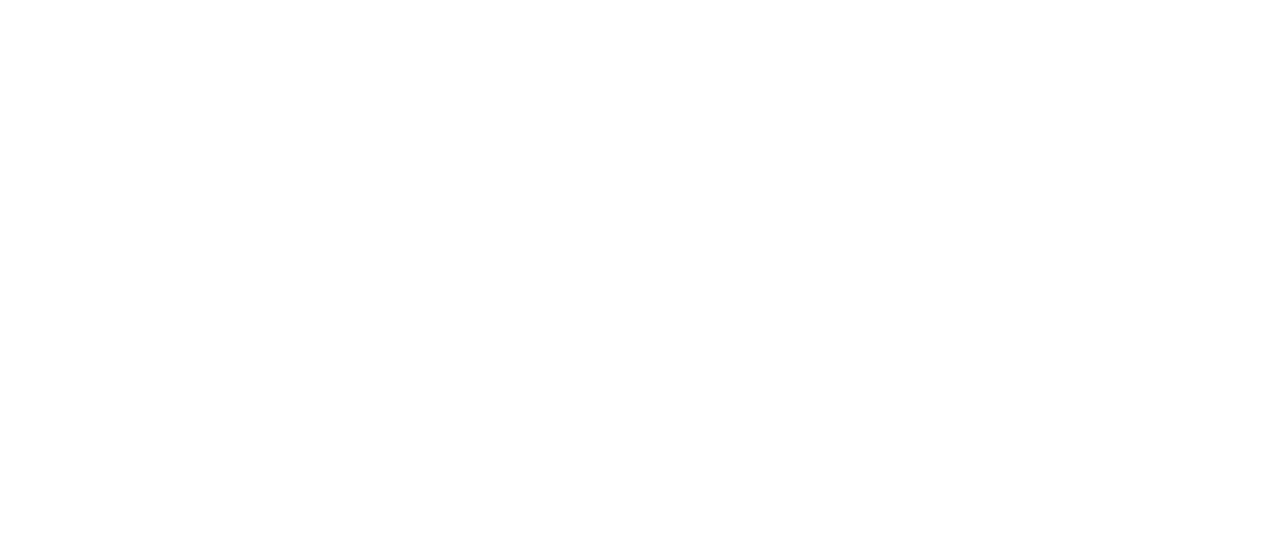
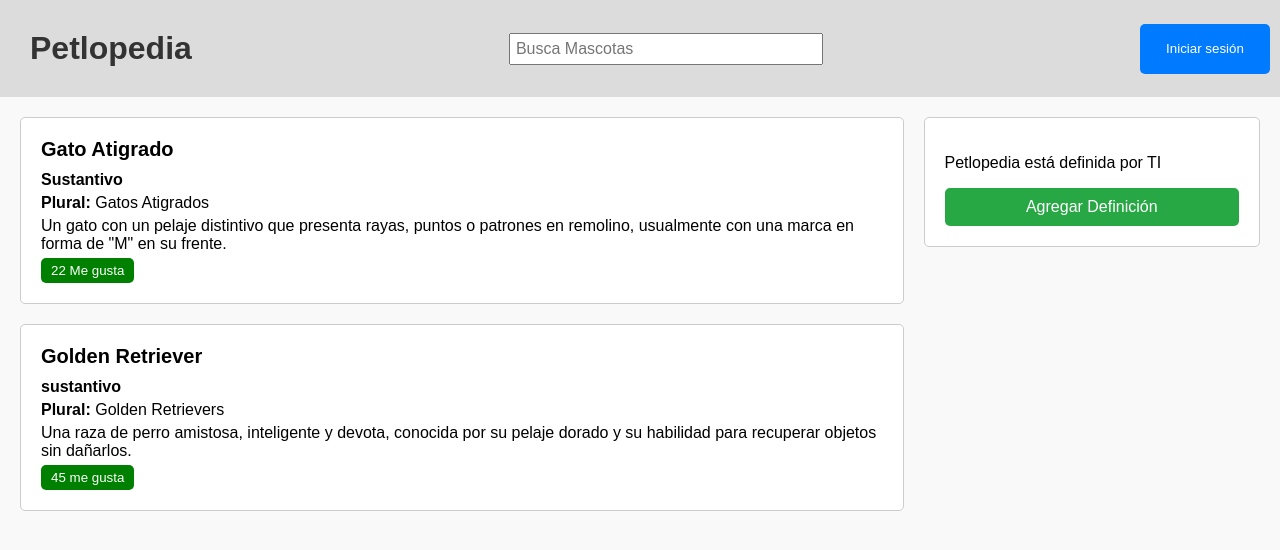
Before and after one commit to pzunigal/eventoOnClick, a plain HTML site: page index.html in a window 1280 px wide. Drawn offline with Linux system fonts and the light colour scheme.

Commit message:
Se agrega funciones con JavaScript

```diff
--- a/index.html
+++ b/index.html
@@ -4,8 +4,36 @@
     <meta charset="UTF-8">
     <meta name="viewport" content="width=device-width, initial-scale=1.0">
     <title>Evento On Click</title>
+    <link rel="stylesheet" href="styles.css">
 </head>
 <body>
-
+    <header>
+        <h1>Petlopedia</h1>
+        <input type="text" placeholder="Busca Mascotas">
+        <button id="loginButton">Iniciar sesión</button>
+    </header>
+    <div class="container">
+        <div class="definitions">
+            <div class="definition">
+                <h3 id="defitionTitle1">Gato Atigrado</h3>
+                <p><strong>Sustantivo</strong></p>
+                <p><strong>Plural:</strong> Gatos Atigrados</p>
+                <p>Un gato con un pelaje distintivo que presenta rayas, puntos o patrones en remolino, usualmente con una marca en forma de "M" en su frente.</p>
+                <button id="likeButton1">22 Me gusta</button>
+            </div>
+            <div class="definition">
+                <h3 id="definitionTitle2">Golden Retriever</h3>
+                <p><strong>sustantivo</strong></p>
+                <p><strong>Plural:</strong> Golden Retrievers</p>
+                <p>Una raza de perro amistosa, inteligente y devota, conocida por su pelaje dorado y su habilidad para recuperar objetos sin dañarlos.</p>
+                <button id="likeButton2">45 me gusta</button>
+            </div>
+        </div>
+        <div class="sidebar">
+            <p>Petlopedia está definida por TI</p>
+            <button id="addButton">Agregar Definición</button>
+        </div>
+    </div>
+    <script src="script.js"></script>
 </body>
 </html>
--- a/script.js
+++ b/script.js
@@ -0,0 +1,32 @@
+const button = document.getElementById("loginButton");
+const addButton = document.getElementById("addButton");
+const likeButton1 = document.getElementById("likeButton1");
+const likeButton2 = document.getElementById("likeButton2");
+const definitionTitle1 = document.getElementById("definitionTitle1");
+const definitionTitle2 = document.getElementById("definitionTitle2");
+
+button.onclick = function() {
+    if (button.textContent === "Iniciar sesión") {
+        button.textContent = "Cerrar sesión";
+    } else {
+        button.textContent = "Iniciar sesión";
+    }
+};
+
+addButton.onclick = function() {
+    addButton.style.display = "none";
+};
+
+likeButton1.onclick = function() {
+    let count = parseInt(likeButton1.textContent.split(' ')[0]);
+    count++;
+    likeButton1.textContent = `${count} Me gusta`;
+    alert("Te gustó la definición: " + definitionTitle1.textContent);
+};
+
+likeButton2.onclick = function() {
+    let count = parseInt(likeButton2.textContent.split(' ')[0]);
+    count++;
+    likeButton2.textContent = `${count} Me gusta`;
+    alert("Te gustó la definición: " + definitionTitle2.textContent);
+};
--- /dev/null
+++ b/styles.css
@@ -0,0 +1,108 @@
+
+body {
+    font-family: Arial, sans-serif;
+    margin: 0;
+    padding: 0;
+    background-color: #f9f9f9;
+}
+
+h1 {
+    text-align: center;
+    margin: 20px 0;
+    color: #333;
+    padding-left: 20px;
+}
+
+header {
+    background-color: #dcdcdc;
+    padding: 10px;
+    display: flex;
+    justify-content: space-between;
+    align-items: center;
+}
+
+header input[type="text"] {
+    width: 300px;
+    padding: 5px;
+    font-size: 16px;
+}
+
+header button {
+    width: 130px;
+    height: 50px;
+    background-color: #007bff;
+    color: white;
+    border: none;
+    padding: 10px 20px;
+    cursor: pointer;
+    border-radius: 5px;
+}
+
+header button:hover {
+    background-color: #0056b3;
+}
+
+.container {
+    display: flex;
+    margin: 20px;
+}
+
+.definitions {
+    flex: 3;
+}
+
+.definition {
+    background: white;
+    margin-bottom: 20px;
+    padding: 20px;
+    border: 1px solid #ccc;
+    border-radius: 5px;
+}
+
+.definition h3 {
+    margin: 0 0 10px 0;
+    font-size: 20px;
+}
+
+.definition p {
+    margin: 5px 0;
+    font-size: 16px;
+}
+
+.definition button {
+    background-color: #008000;
+    color: white;
+    border: none;
+    padding: 5px 10px;
+    cursor: pointer;
+    border-radius: 5px;
+}
+
+.definition button:hover {
+    background-color: #006400;
+}
+
+.sidebar {
+    height: 100%;
+    flex: 1;
+    margin-left: 20px;
+    background: white;
+    padding: 20px;
+    border: 1px solid #ccc;
+    border-radius: 5px;
+}
+
+.sidebar button {
+    width: 100%;
+    background-color: #28a745;
+    color: white;
+    border: none;
+    padding: 10px;
+    font-size: 16px;
+    cursor: pointer;
+    border-radius: 5px;
+}
+
+.sidebar button:hover {
+    background-color: #218838;
+}
```
